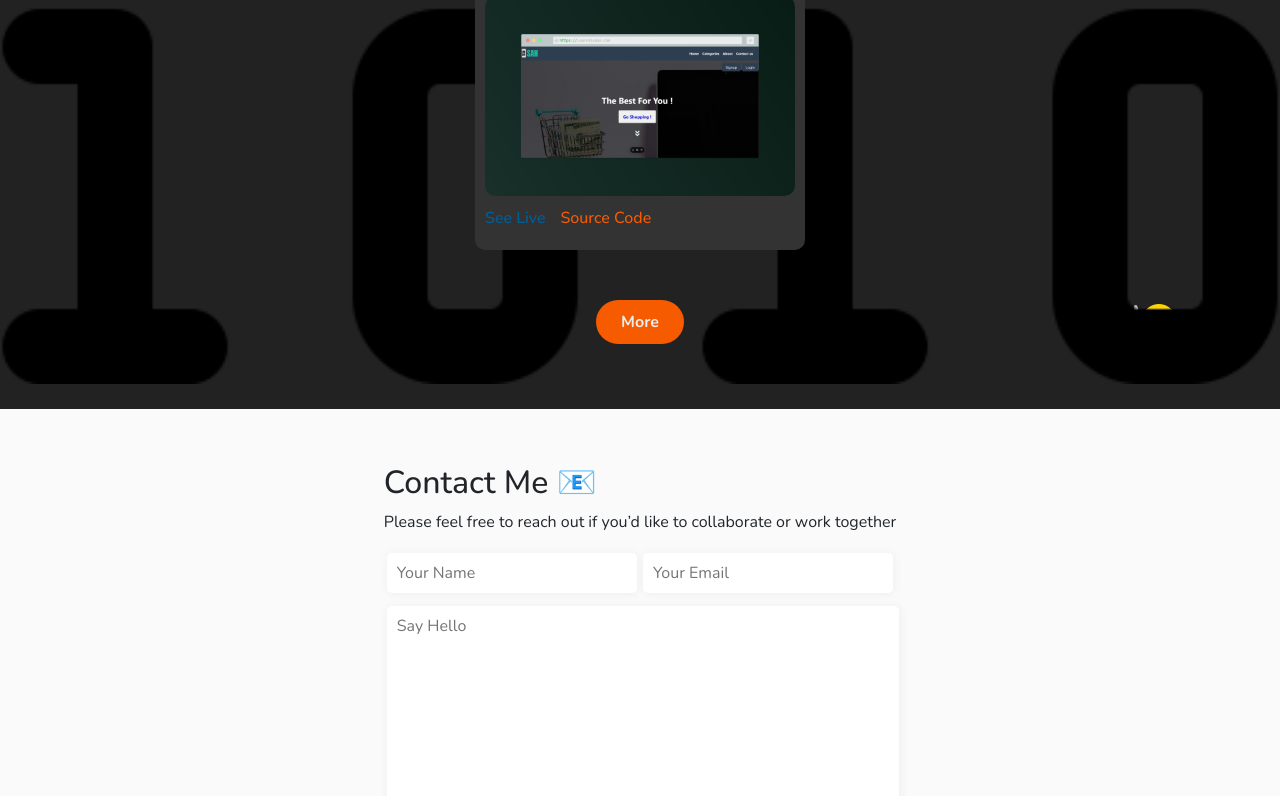
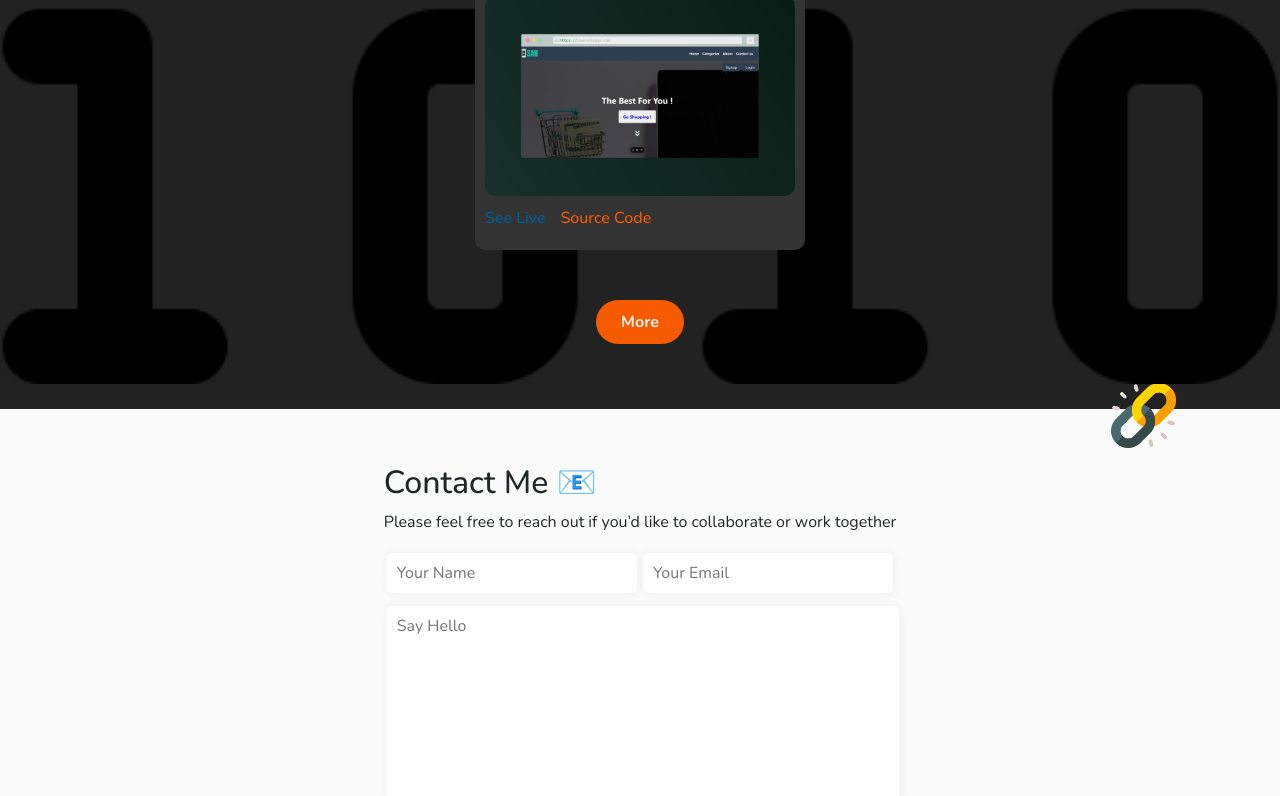
Before and after one commit to Amar-Dev1/Portfolio, a React (Vite) app: page / in a window 1280 px wide. Shown: the part 2386-3182 px from the top of the page. Built offline with nearby package versions, Linux system fonts and the light colour scheme.

Commit message:
edit contact section

```diff
--- a/src/Sections/Contact/Contact.css
+++ b/src/Sections/Contact/Contact.css
@@ -10,7 +10,7 @@
 #contact .connect-img {
     width: 65px;
     position: absolute;
-    top: -20%;
+    top: -5%;
     right: 3%;
 }
 
```
